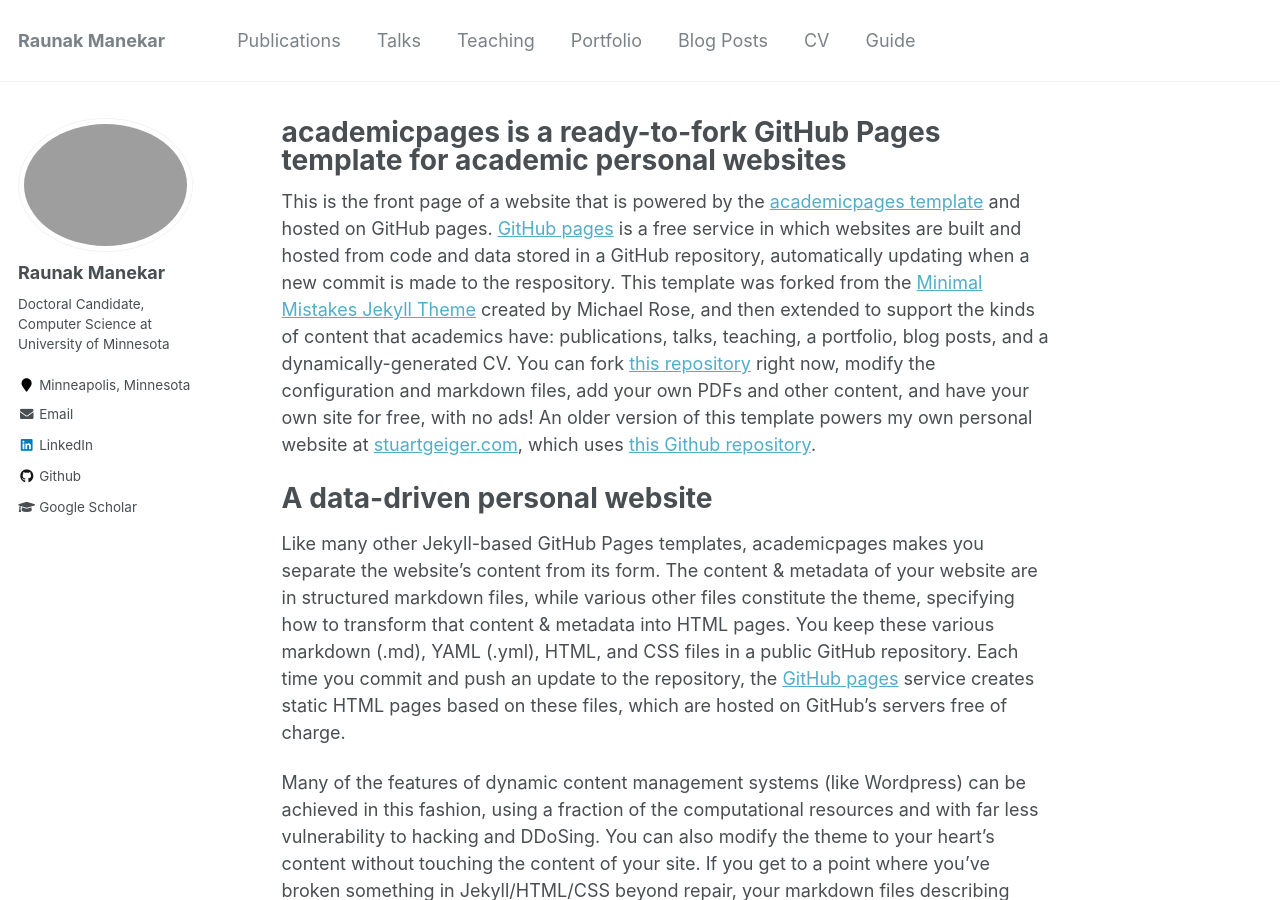
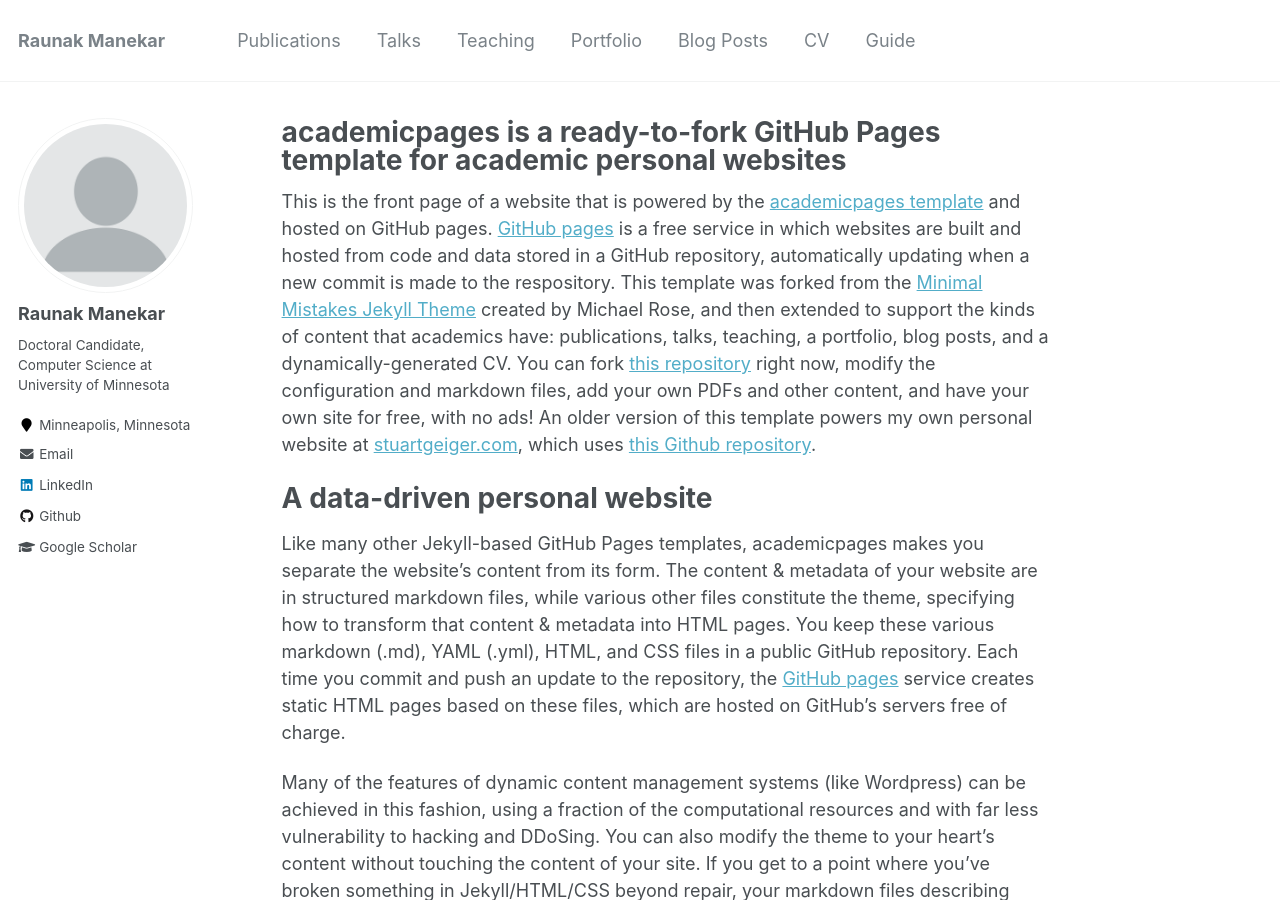
Before and after one commit to raunakmanekar/raunakmanekar.github.io, a Jekyll site: the page built from _pages/about.md, in a window 1280 px wide and 900 px high. Built offline with Jekyll 4.4.1, drawn with Linux system fonts in a browser that asks for light colours.

Commit message:
Update _config.yml

```diff
--- a/_config.yml
+++ b/_config.yml
@@ -81,7 +81,7 @@
 # Site Author
 author:
   name             : "Raunak Manekar"
-  avatar           : "20230718_205616.jpg"
+  avatar           : "profile.png"
   bio              : "Doctoral Candidate, Computer Science at University of Minnesota"
   location         : "Minneapolis, Minnesota"
   employer         :
```
